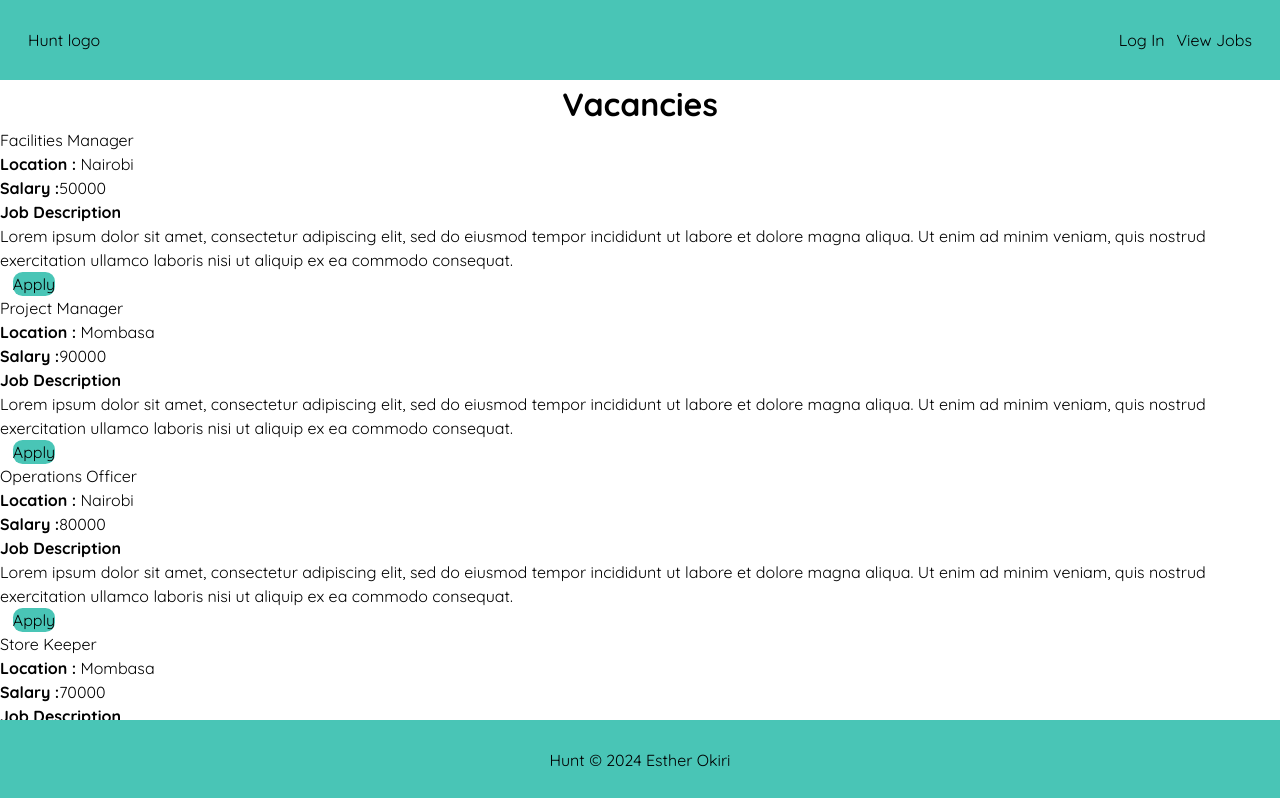
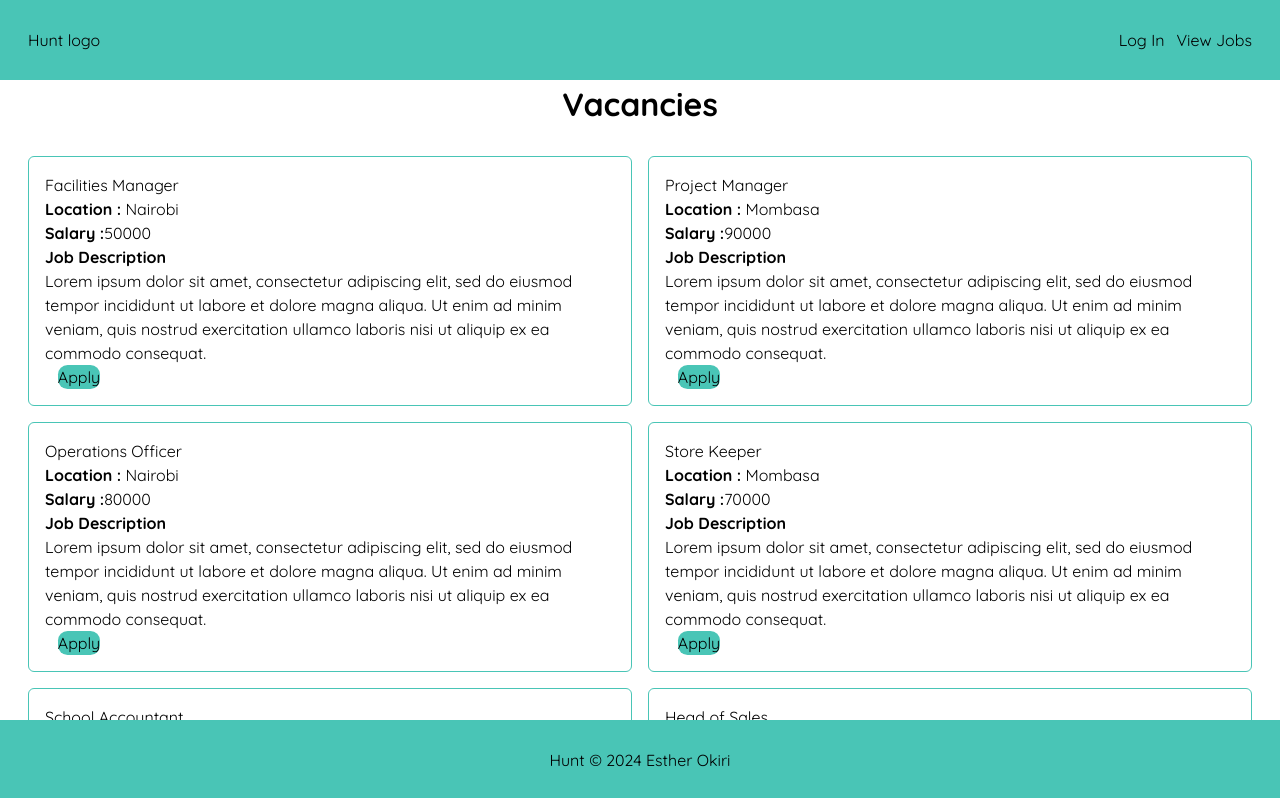
Before and after one commit to EstherOkiri/react-capstone, a React (Vite) app: page /JobView in a window 1280 px wide. Shown: the top 798 px of the page. Built offline with nearby package versions, Linux system fonts and the light colour scheme; data requests are answered from the project's data file.

Commit message:
add styling

```diff
--- a/src/components/JobView.jsx
+++ b/src/components/JobView.jsx
@@ -34,9 +34,10 @@ function JobView(){
 
         <>
             <h1>Vacancies</h1>
-            <div>
-            {jobs && jobs.map((job => (
-                 <div key={job.id}>
+            <div className="p-7  ">
+                <div className="grid grid-cols-2 gap-4 ">
+                {jobs && jobs.map((job => (
+                 <div key={job.id} className="p-4 rounded-md border border-customColor hover:shadow-lg transition duration-200">
                  <h2>{job.jobTitle}</h2>
                  <p><strong>Location :</strong> {job.location}</p>
                  <p><strong>Salary :</strong>{job.salary}</p>
@@ -45,6 +46,8 @@ function JobView(){
                  <button>Apply</button>
                  </div>
               )))}
+                </div>
+
             </div>
 
 
```
